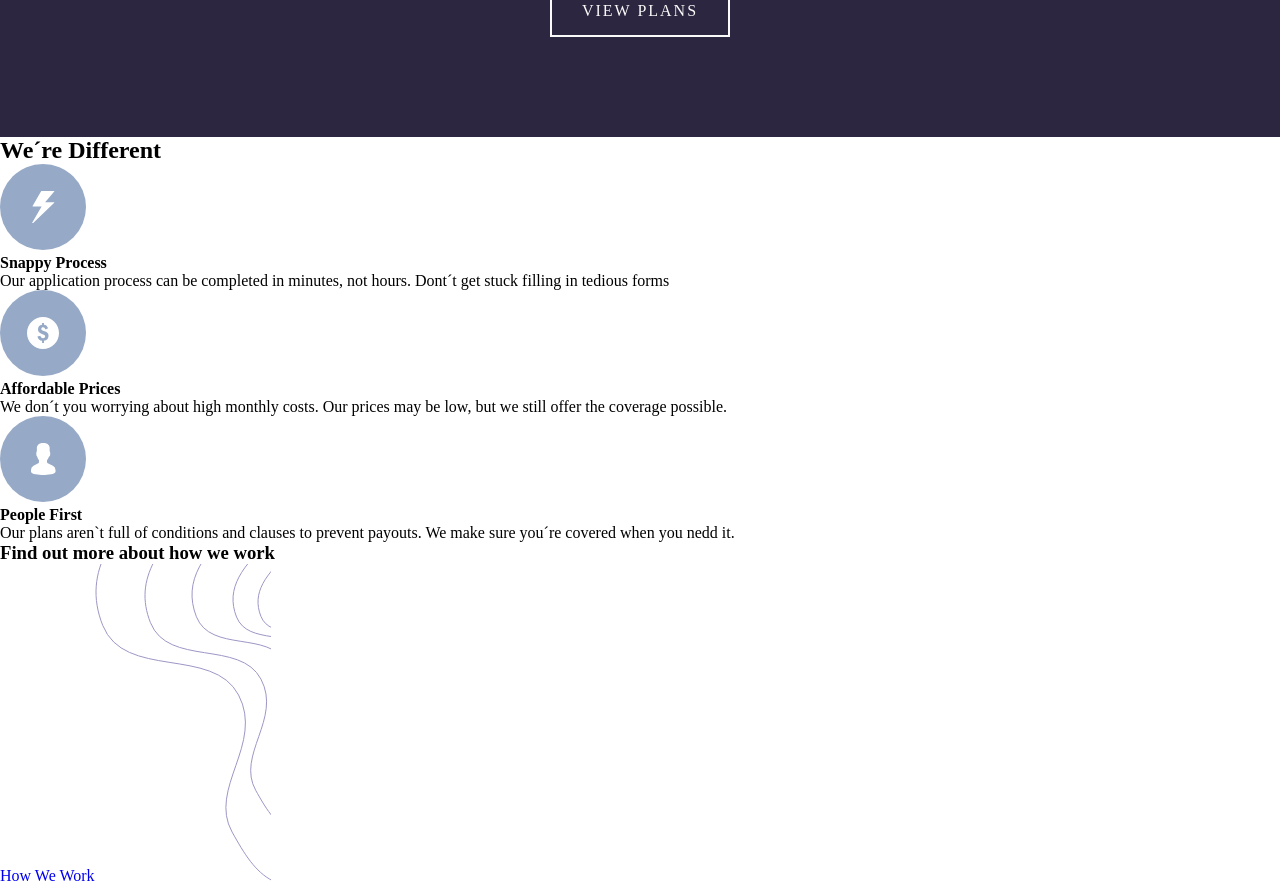
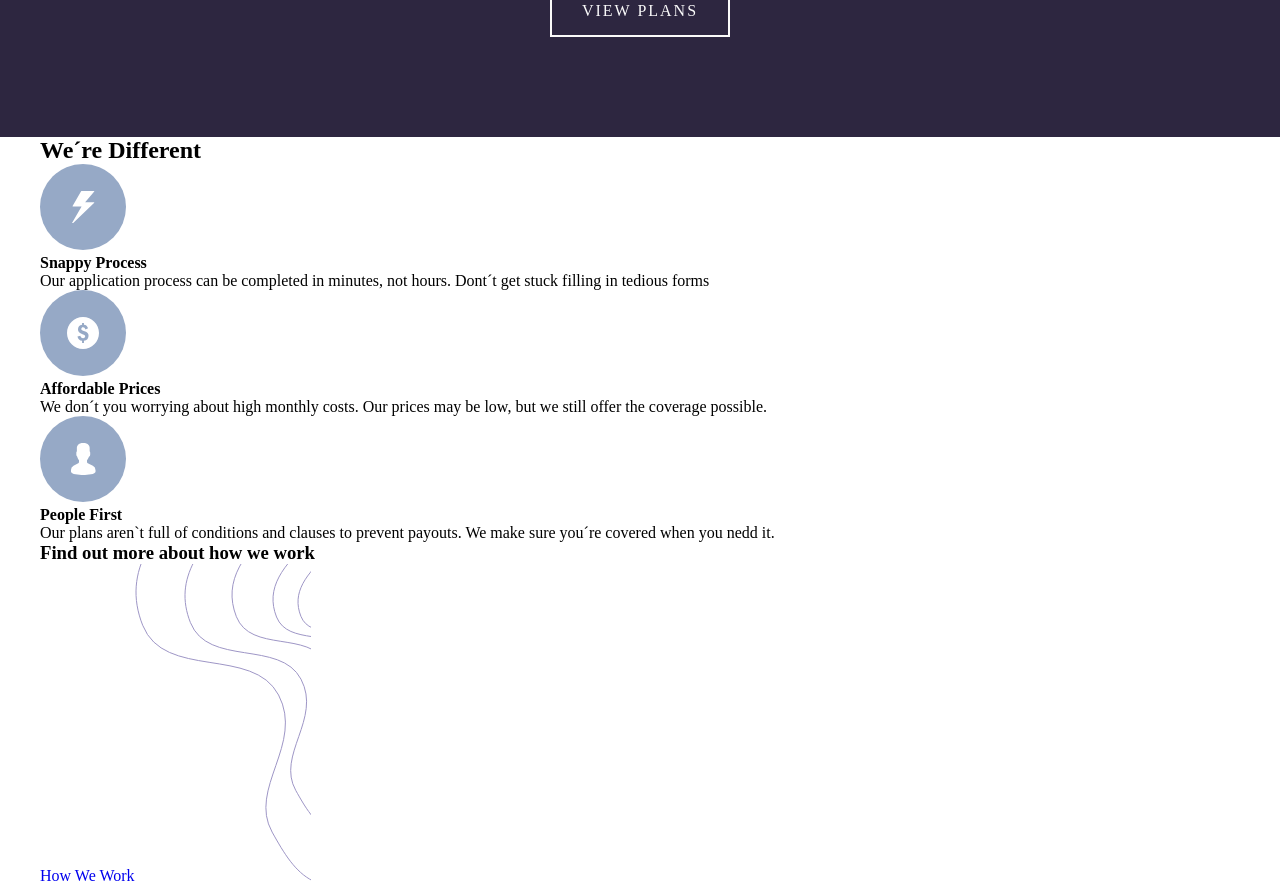
Before and after one commit to higor-costa/pagina-de-destino-insure, a React (Vite) app: page / in a window 1280 px wide. Shown: the part 1860-2745 px from the top of the page. Built offline with nearby package versions, Linux system fonts and the light colour scheme.

Commit message:
Importa estilos de grid e variáveis

```diff
--- a/src/style/components/Main.module.scss
+++ b/src/style/components/Main.module.scss
@@ -0,0 +1,2 @@
+@import '../grid.scss';
+@import '../variaveis-mixins.scss';
```
